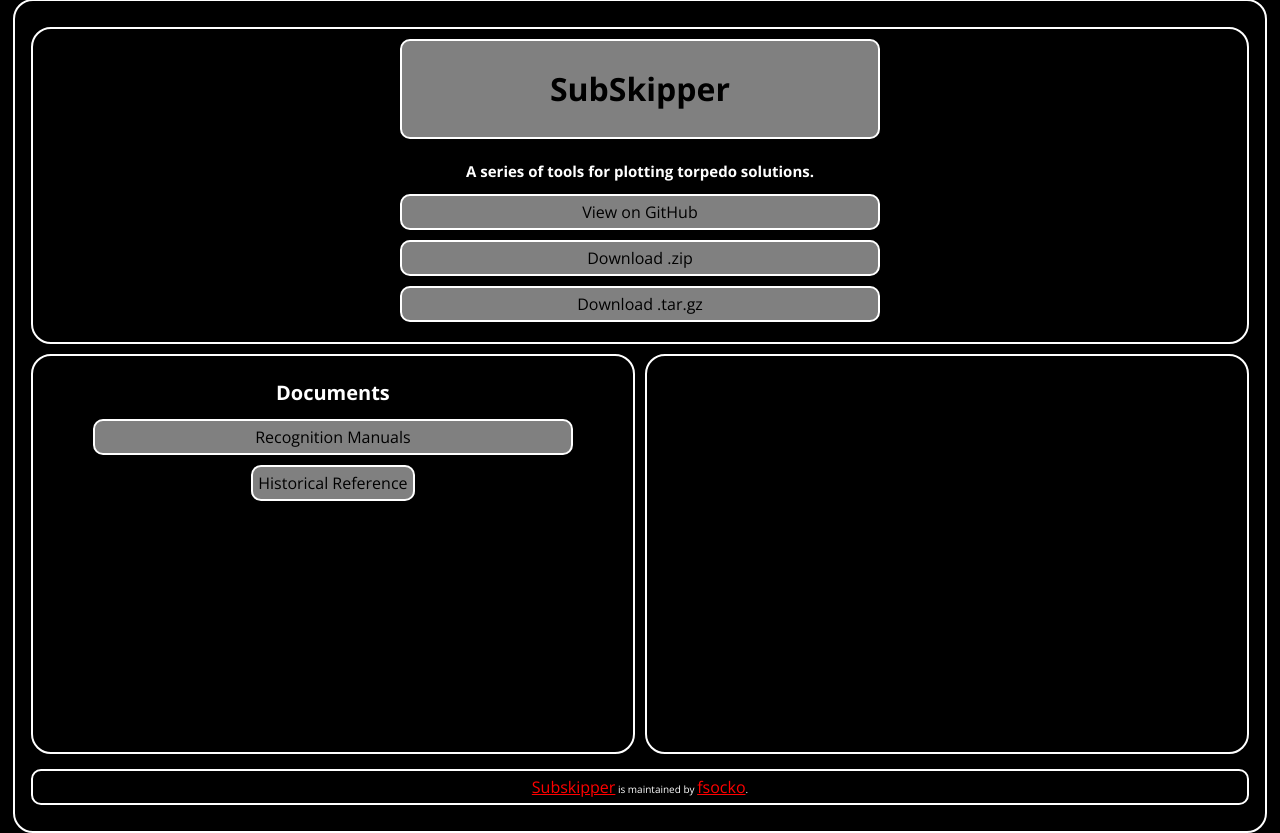
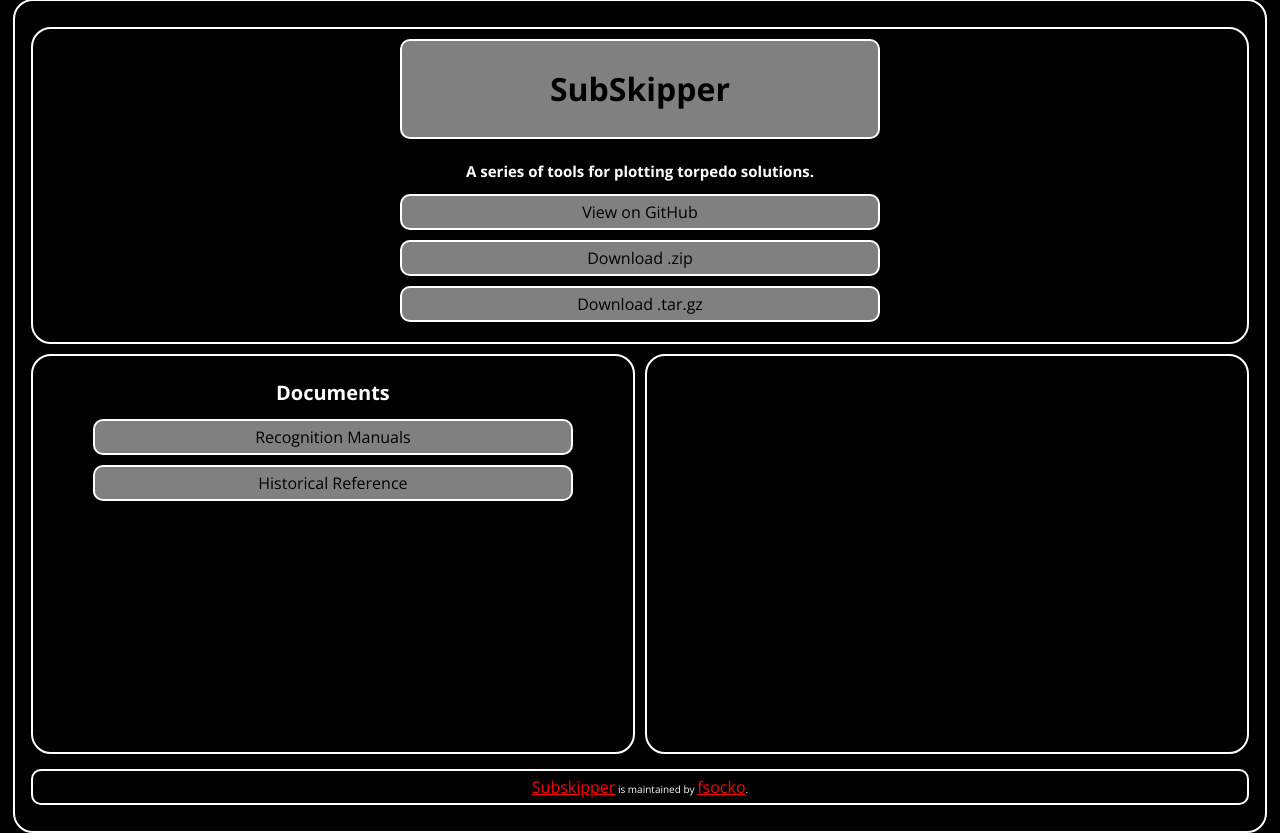
Before and after one commit to fsocko/subskipper, a PHP site: page / in a window 1280 px wide. Shown: the part 14-847 px from the top of the page. Run offline with PHP 8.4, Linux system fonts and the light colour scheme.

Commit message:
fixed button width

```diff
--- a/stylesheets/stylesheet.css
+++ b/stylesheets/stylesheet.css
@@ -88,7 +88,7 @@ a{
   padding: 5px;
   border-radius: 10px;
   transition: color 0.2s, background-color 0.2s, border-color 0.2s; }
-  .btn + .btn { margin-left: auto; width: auto; }
+  .btn + .btn {}
 
 .btn:hover {
   color: black;
```
